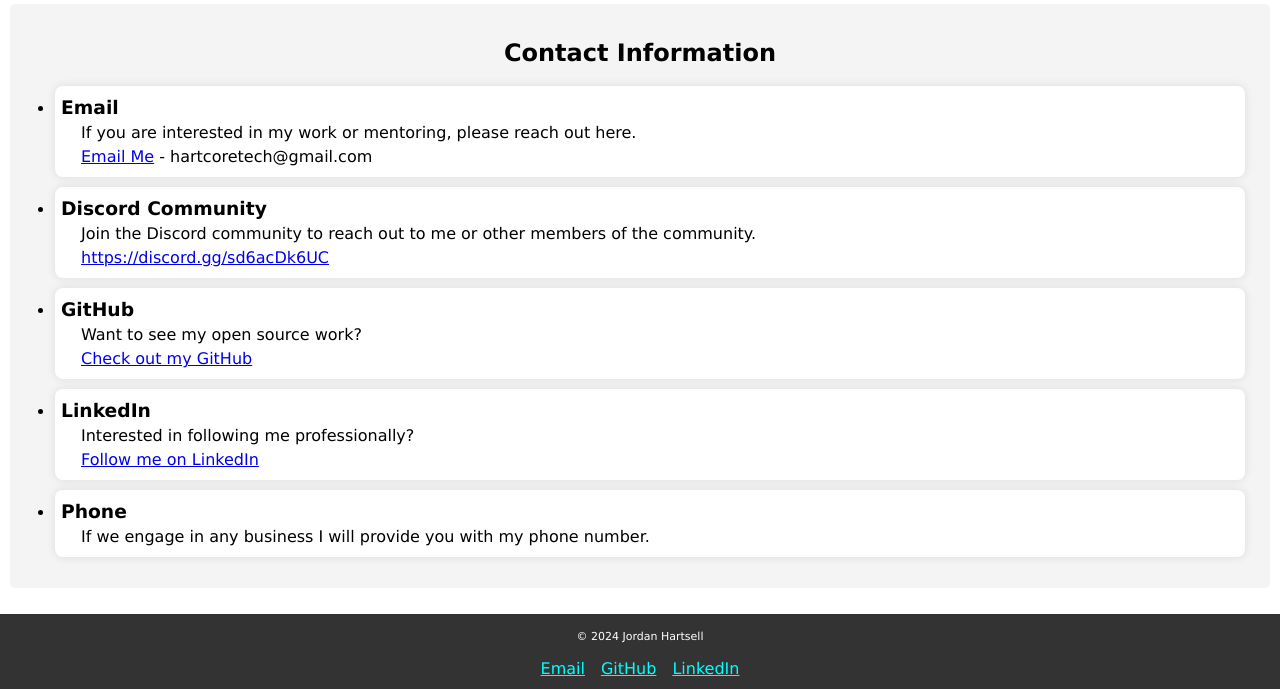
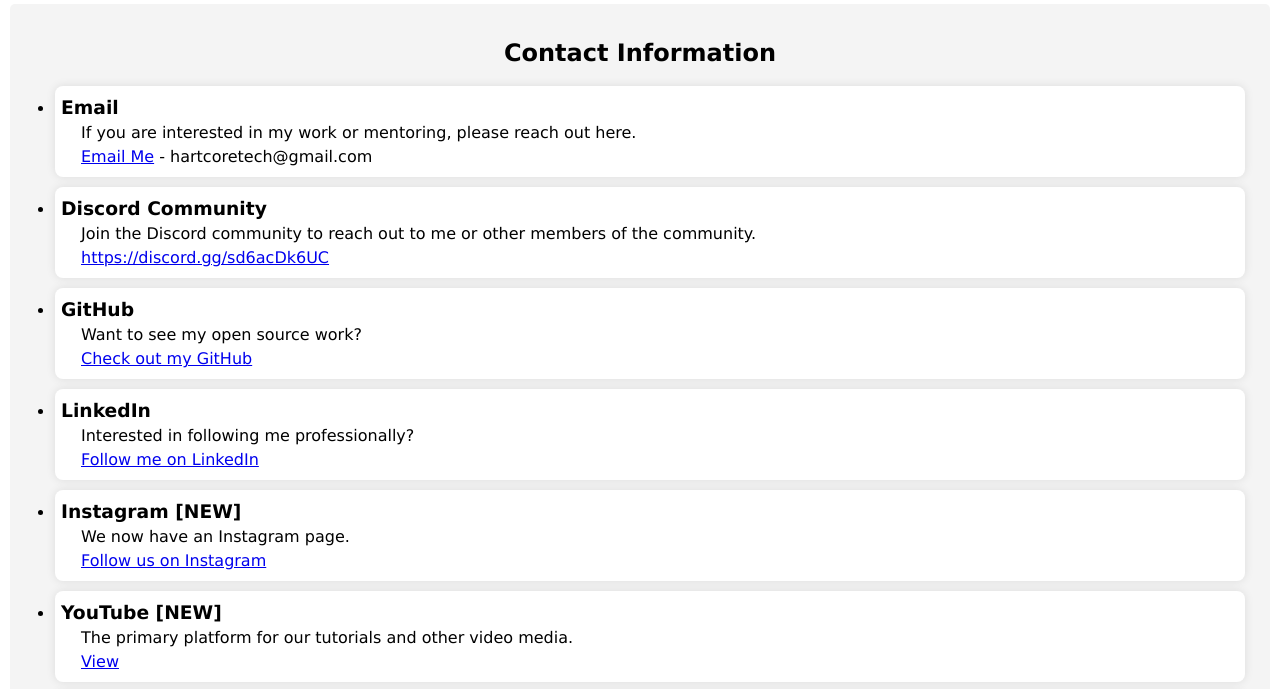
Before and after one commit to HartcoreTech/HartcoreTech.github.io, a website: page contact.html in a window 1280 px wide. Shown: the part 90-779 px from the top of the page. Drawn offline with Linux system fonts and the light colour scheme.

Commit message:
Add new contact

```diff
--- a/contact.html
+++ b/contact.html
@@ -56,6 +56,16 @@
                     <p><a href="https://www.linkedin.com/in/jordan-hartsell-01731622a/">Follow me on LinkedIn</a></p>
                 </li>
                 <li>
+                    <h3>Instagram [NEW]</h3>
+                    <p>We now have an Instagram page.</p>
+                    <p><a href="https://www.instagram.com/hartcoretech/">Follow us on Instagram</a></p>
+                </li>
+                <li>
+                    <h3>YouTube [NEW]</h3>
+                    <p>The primary platform for our tutorials and other video media.</p>
+                    <p><a href="https://www.youtube.com/@HartcoreTech">View</a></p>
+                </li>
+                <li>
                     <h3>Phone</h3>
                     <p>If we engage in any business I will provide you with my phone number.</p>
                 </li>
```
